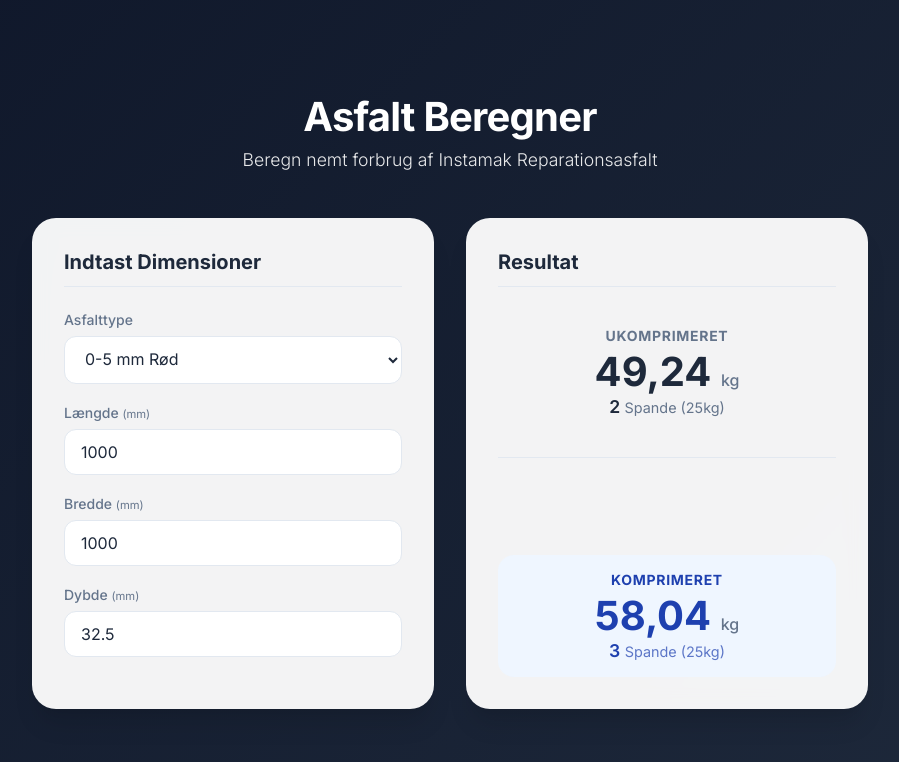
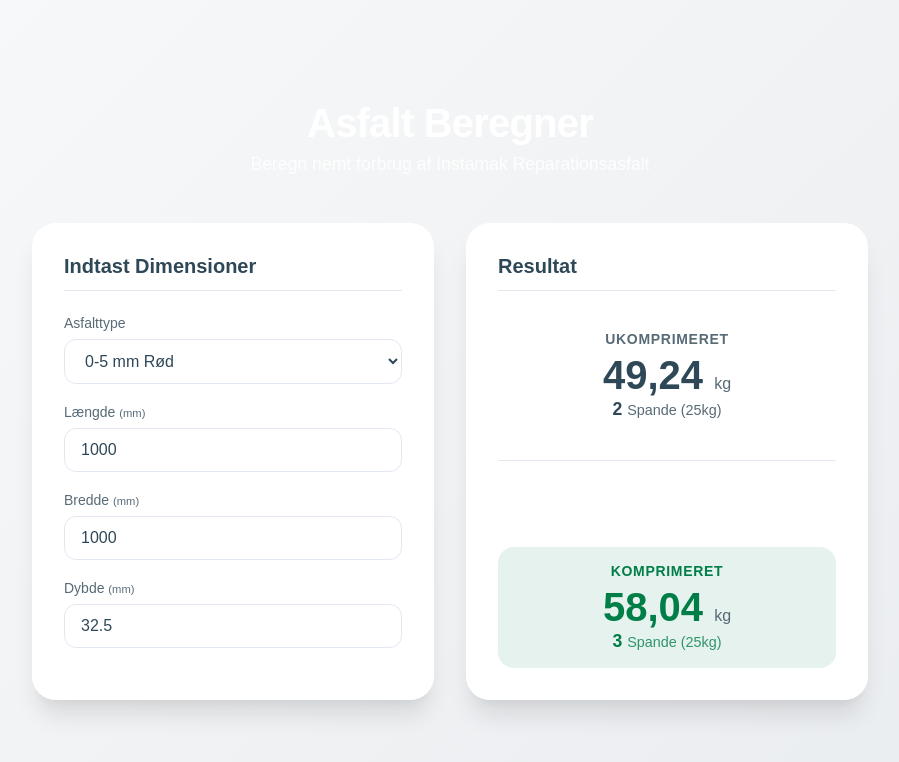
Before and after one commit to Lauridsenhandel/asfalt, a plain HTML site: page index.html in a window 1280 px wide. Shown: the whole page, without its empty margins (190-1089 px from the left). Drawn offline with Linux system fonts and the light colour scheme; a web font is replaced by a local one.

Commit message:
Apply Lauridsen branding (Fonts and Colors)

```diff
--- a/index.html
+++ b/index.html
@@ -1,14 +1,17 @@
 <!DOCTYPE html>
 <html lang="da">
+
 <head>
     <meta charset="UTF-8">
     <meta name="viewport" content="width=device-width, initial-scale=1.0">
     <title>Asfalt Beregner</title>
     <link rel="preconnect" href="https://fonts.googleapis.com">
     <link rel="preconnect" href="https://fonts.gstatic.com" crossorigin>
-    <link href="https://fonts.googleapis.com/css2?family=Inter:wght@300;400;500;600;700&display=swap" rel="stylesheet">
+    <link href="https://fonts.googleapis.com/css2?family=Saira+Semi+Condensed:wght@300;400;500;600;700&display=swap"
+        rel="stylesheet">
     <link rel="stylesheet" href="style.css">
 </head>
+
 <body>
     <div class="background-gradient"></div>
 
@@ -87,4 +90,5 @@
 
     <script src="script.js"></script>
 </body>
+
 </html>
--- a/style.css
+++ b/style.css
@@ -1,14 +1,16 @@
 :root {
-    --primary-color: #2563eb;
-    --primary-hover: #1d4ed8;
-    --bg-gradient-start: #0f172a;
-    --bg-gradient-end: #1e293b;
-    --card-bg: rgba(255, 255, 255, 0.95);
-    --text-main: #1e293b;
-    --text-muted: #64748b;
+    --primary-color: #2F4858;
+    --primary-hover: #1e3340;
+    --accent-color: #007E48;
+    --bg-gradient-start: #f8f9fa;
+    --bg-gradient-end: #e9ecef;
+    --card-bg: rgba(255, 255, 255, 0.98);
+    --text-main: #2F4858;
+    --text-muted: #576b77;
     --border-color: #e2e8f0;
-    --highlight-bg: #eff6ff;
-    --highlight-text: #1e40af;
+    --highlight-bg: #e6f2ed;
+    --highlight-text: #007E48;
+
 }
 
 * {
@@ -18,7 +20,8 @@
 }
 
 body {
-    font-family: 'Inter', sans-serif;
+    font-family: 'Saira Semi Condensed', sans-serif;
+
     color: var(--text-main);
     min-height: 100vh;
     display: flex;
@@ -111,7 +114,8 @@
     font-size: 0.8em;
 }
 
-input, select {
+input,
+select {
     width: 100%;
     padding: 0.75rem 1rem;
     border: 1px solid var(--border-color);
@@ -123,10 +127,12 @@
     color: var(--text-main);
 }
 
-input:focus, select:focus {
+input:focus,
+select:focus {
     outline: none;
-    border-color: var(--primary-color);
-    box-shadow: 0 0 0 3px rgba(37, 99, 235, 0.1);
+    border-color: var(--accent-color);
+    box-shadow: 0 0 0 3px rgba(0, 126, 72, 0.1);
+
 }
 
 .select-wrapper {
@@ -170,6 +176,7 @@
     line-height: 1;
     margin-bottom: 0.25rem;
 }
+
 .result-group.highlight .result-value {
     color: var(--highlight-text);
 }
@@ -185,6 +192,7 @@
     color: var(--text-main);
     font-weight: 600;
 }
+
 .result-group.highlight .result-sub {
     color: var(--highlight-text);
 }
@@ -194,8 +202,10 @@
     font-size: 0.9rem;
     color: var(--text-muted);
 }
+
 .result-group.highlight .unit-text {
-    color: rgba(30, 64, 175, 0.7);
+    color: rgba(0, 126, 72, 0.8);
+
 }
 
 .divider {
```
Also changed, not shown: 1 other file.
